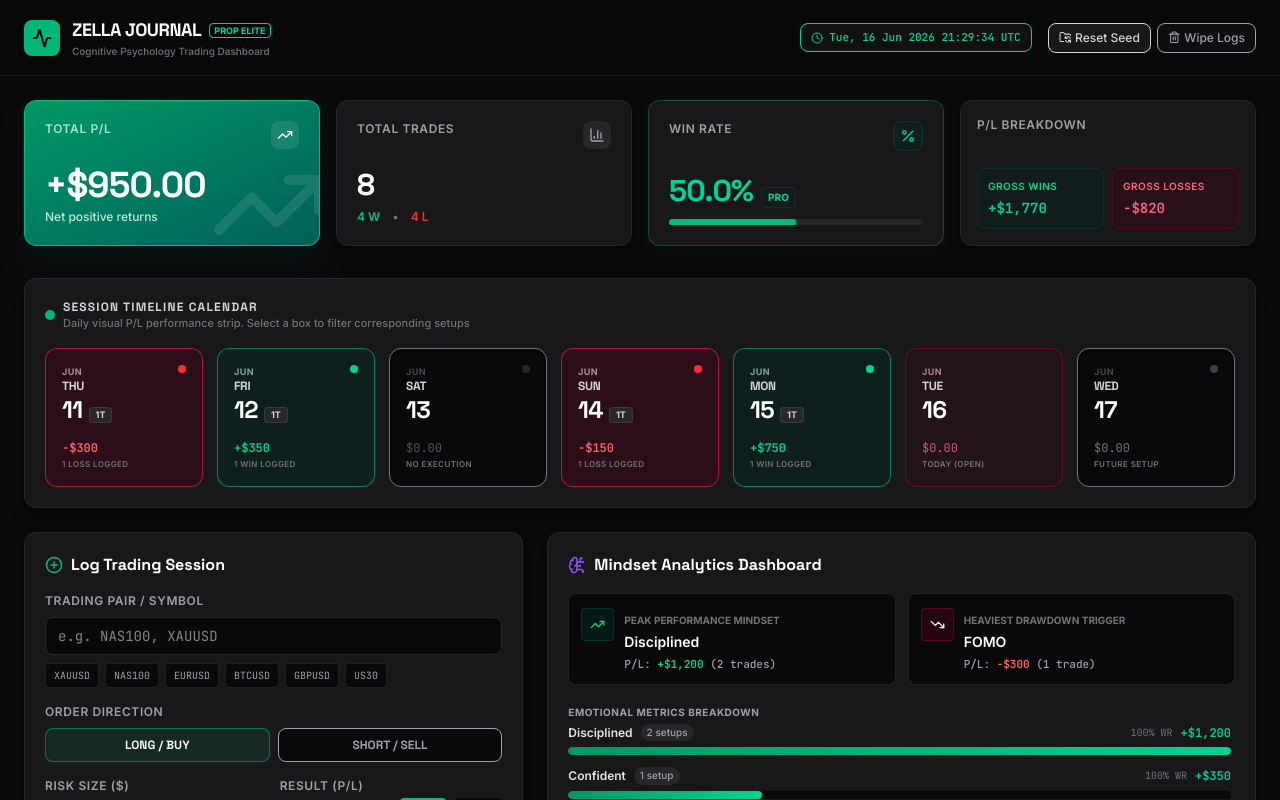
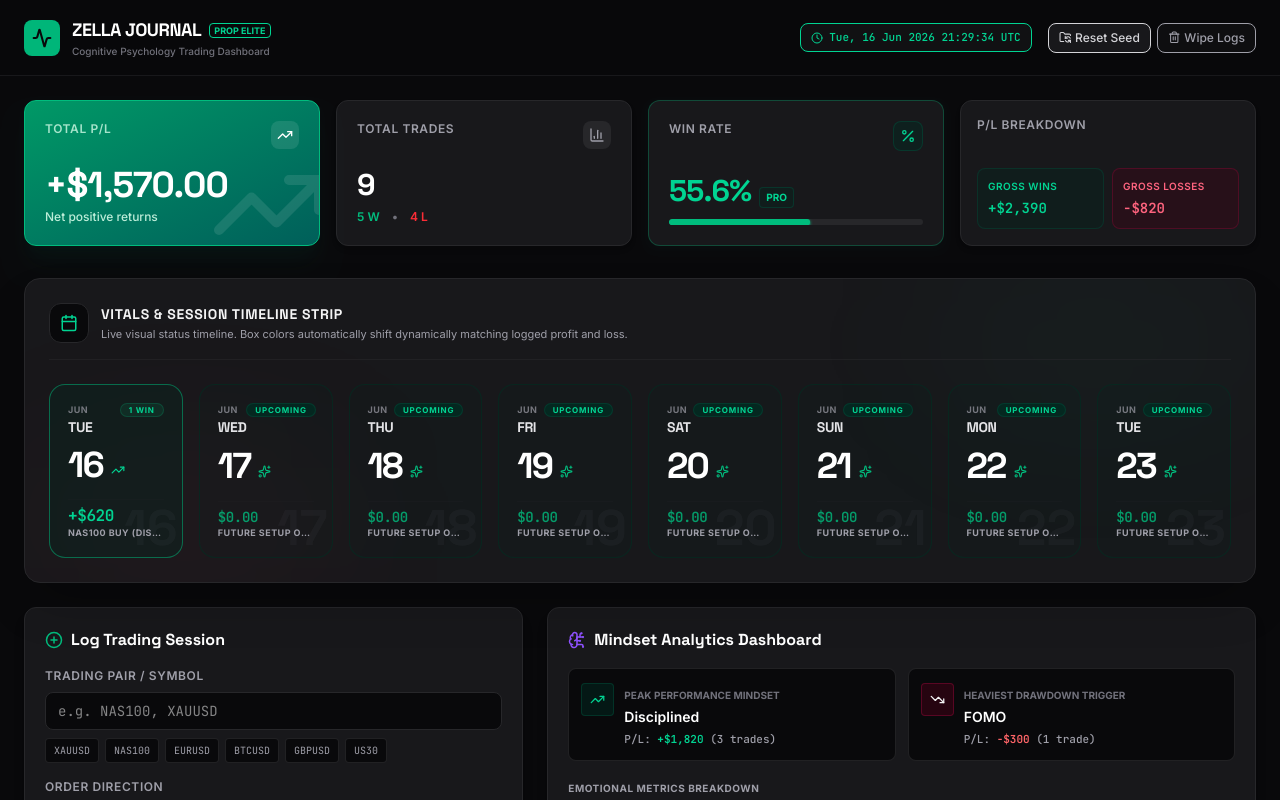
Before and after one commit to Victorio123/Ayoola-s-trading-journal, a React (Vite) app: page / in a window 1280 px wide. Shown: the top 800 px of the page. Built offline with nearby package versions, Linux system fonts and the light colour scheme.

Commit message:
refactor: standardize UI styles and update demo data
- Standardize color palettes for trade states and emotions.
- Update demo data logic and date range for better UX.
- Adjust project metadata and environment variables.

```diff
--- a/metadata.json
+++ b/metadata.json
@@ -1,6 +1,6 @@
 {
-  "name": "Trading Journal",
-  "description": "A high-performance TradeZella-style trading journal with dashboard analytics and psychological emotional tracking.",
+  "name": "trading-journal",
+  "description": "Trading journal dashboard with psychological emotion tracking.",
   "requestFramePermissions": [],
   "majorCapabilities": ["MAJOR_CAPABILITY_SERVER_SIDE_GEMINI_API"]
 }
--- a/src/App.tsx
+++ b/src/App.tsx
@@ -22,6 +22,7 @@ import TradesTable from './components/TradesTable';
 
 // Premium high-fidelity seed data
 const DEMO_TRADES: Omit<Trade, 'id'>[] = [
+  { pair: 'NAS100', type: 'BUY', risk: 250, pl: 620, emotion: 'Disciplined', date: '2026-06-16', notes: 'High volume morning breakout of Asia Session High. Perfect execution and patience.' },
   { pair: 'NAS100', type: 'BUY', risk: 200, pl: 750, emotion: 'Disciplined', date: '2026-06-15', notes: 'Clean breakout of overnight consolidation. Took partials.' },
   { pair: 'XAUUSD', type: 'SELL', risk: 150, pl: -150, emotion: 'Calm', date: '2026-06-14', notes: 'Standard breakdown test, stopped out on aggressive pullback.' },
   { pair: 'EURUSD', type: 'BUY', risk: 100, pl: 350, emotion: 'Confident', date: '2026-06-12', notes: 'Daily trend alignment. Highly technical entry.' },
@@ -44,7 +45,23 @@ export default function App() {
     const saved = localStorage.getItem('tradezella_journal_trades');
     if (saved) {
       try {
-        setTrades(JSON.parse(saved));
+        let loadedTrades = JSON.parse(saved);
+        // Ensure today (2026-06-16) contains the exact beautiful trade if not already here
+        const hasTodayTrade = loadedTrades.some((t: Trade) => t.date === '2026-06-16');
+        if (!hasTodayTrade) {
+          const todaySeed: Trade = {
+            id: 'today-auto-seed-16',
+            pair: 'NAS100',
+            type: 'BUY',
+            risk: 250,
+            pl: 620,
+            emotion: 'Disciplined',
+            date: '2026-06-16',
+            notes: 'High volume morning breakout of Asia Session High. Perfect execution and patience.'
+          };
+          loadedTrades = [todaySeed, ...loadedTrades];
+        }
+        setTrades(loadedTrades);
       } catch (err) {
         console.error('Failed reading trades from local storage:', err);
       }
--- a/src/components/DateStrip.tsx
+++ b/src/components/DateStrip.tsx
@@ -1,4 +1,4 @@
-import { Calendar as CalendarIcon, Check, FilterX, HelpCircle, AlertCircle } from 'lucide-react';
+import { Calendar as CalendarIcon, Check, FilterX, HelpCircle, AlertCircle, Sparkles, TrendingUp, TrendingDown, Ban } from 'lucide-react';
 import { Trade } from '../types';
 
 interface DateStripProps {
@@ -8,15 +8,14 @@ interface DateStripProps {
 }
 
 export default function DateStrip({ selectedDateFilter, onSelectDateFilter, trades }: DateStripProps) {
-  // Current local time anchor: 2026-06-16.
+  // Current local time anchor: June 16, 2026.
   const todayObj = new Date(2026, 5, 16); // June is index 5
   const dayLabels = ['Sun', 'Mon', 'Tue', 'Wed', 'Thu', 'Fri', 'Sat'];
-  const monthLabels = ['Jan', 'Feb', 'Mar', 'Apr', 'May', 'Jun', 'Jul', 'Aug', 'Sep', 'Oct', 'Nov', 'Dec'];
+  const monthLabels = ['Jun', 'Jul', 'Aug', 'Sep', 'Oct', 'Nov', 'Dec', 'Jan', 'Feb', 'Mar', 'Apr', 'May'];
 
-  // Generate 7 days: 5 past days (-5 to -1), Today (0), and 1 future day (+1)
-  // This covers active demo historical entries perfectly so the user instantly sees live data
-  const daysData = Array.from({ length: 7 }, (_, i) => {
-    const offset = i - 5; // offset starts at -5 and ends at +1
+  // Generate 8 days starting from TODAY (offset 0) to next 7 days (offsets +1 to +7)
+  const daysData = Array.from({ length: 8 }, (_, i) => {
+    const offset = i; // offset starts at 0 (Today) and ends at +7
     const d = new Date(todayObj);
     d.setDate(todayObj.getDate() + offset);
 
@@ -27,38 +26,37 @@ export default function DateStrip({ selectedDateFilter, onSelectDateFilter, trad
 
     const dayName = dayLabels[d.getDay()];
     const dateDay = d.getDate();
-    const monthName = monthLabels[d.getMonth()];
-
-    // Type description
-    let type: 'past' | 'today' | 'future' = 'future';
-    if (offset < 0) {
-      type = 'past';
-    } else if (offset === 0) {
-      type = 'today';
-    }
+    // Month is indexed relative to the actual generated month
+    const monthName = monthLabels[d.getMonth() === 5 ? 0 : d.getMonth() - 5] || 'Jun';
 
     return {
       dateString,
       dayName,
       dateDay,
       monthName,
-      type,
+      isToday: offset === 0,
+      isFuture: offset > 0,
     };
   });
 
   return (
-    <div id="trading-date-strip" className="bg-zinc-900 border border-zinc-800 rounded-xl p-5 shadow-xl">
+    <div id="trading-date-strip" className="bg-zinc-900 border border-zinc-800 rounded-2xl p-6 shadow-2xl relative overflow-hidden">
+      {/* Decorative backdrop light effect */}
+      <div className="absolute top-0 right-0 w-80 h-32 bg-emerald-500/5 blur-[80px] pointer-events-none rounded-full" />
+      <div className="absolute bottom-0 left-0 w-80 h-32 bg-rose-500/5 blur-[80px] pointer-events-none rounded-full" />
 
       {/* Header of DateStrip */}
-      <div className="flex flex-col sm:flex-row sm:items-center justify-between gap-3 mb-4">
-        <div className="flex items-center gap-2">
-          <div className="w-2.5 h-2.5 rounded-full bg-emerald-500 animate-pulse" />
+      <div className="flex flex-col sm:flex-row sm:items-center justify-between gap-4 mb-6 relative z-10 border-b border-zinc-800/60 pb-4">
+        <div className="flex items-center gap-3">
+          <div className="p-2.5 rounded-xl bg-zinc-950 border border-zinc-800 text-emerald-400">
+            <CalendarIcon size={18} />
+          </div>
           <div>
-            <h3 className="text-xs uppercase font-black font-display tracking-widest text-zinc-300">
-              Session Timeline Calendar
+            <h3 className="text-sm font-black uppercase tracking-wider text-zinc-100 font-display">
+              Vitals &amp; Session Timeline Strip
             </h3>
-            <p className="text-[11px] text-zinc-500 font-medium">
-              Daily visual P/L performance strip. Select a box to filter corresponding setups
+            <p className="text-[11px] text-zinc-400 mt-0.5">
+              Live visual status timeline. Box colors automatically shift dynamically matching logged profit and loss.
             </p>
           </div>
         </div>
@@ -66,20 +64,20 @@ export default function DateStrip({ selectedDateFilter, onSelectDateFilter, trad
         {selectedDateFilter && (
           <button
             onClick={() => onSelectDateFilter(null)}
-            className="text-[10px] font-bold text-rose-400 bg-rose-950/30 hover:bg-rose-900/30 px-3 py-1.5 rounded-lg border border-rose-900/40 flex items-center gap-1.5 transition-all cursor-pointer self-start sm:self-auto"
+            className="text-xs font-bold text-rose-450 text-rose-400 bg-rose-950/40 hover:bg-rose-900/40 px-4 py-2 rounded-xl border border-rose-900/60 flex items-center gap-2 transition-all cursor-pointer shadow-lg shadow-rose-950/20 hover:scale-[1.02]"
           >
-            <FilterX size={11} />
-            <span>Show All Dates ({trades.length})</span>
+            <FilterX size={13} />
+            <span>Show All Executions ({trades.length})</span>
           </button>
         )}
       </div>
 
-      {/* Grid containing large boxes */}
-      <div className="grid grid-cols-2 sm:grid-cols-4 md:grid-cols-7 gap-3.5" id="large-date-boxes">
+      {/* Grid containing jumbo size date boxes */}
+      <div className="grid grid-cols-2 sm:grid-cols-4 lg:grid-cols-8 gap-4 relative z-10" id="large-date-boxes">
         {daysData.map((day) => {
           const isSelected = selectedDateFilter === day.dateString;
 
-          // Calculate trades & P/L on this day
+          // Fetch trades for this day
           const dayTrades = trades.filter(t => t.date === day.dateString);
           const tradeCount = dayTrades.length;
           const totalPL = dayTrades.reduce((sum, t) => sum + t.pl, 0);
@@ -92,71 +90,82 @@ export default function DateStrip({ selectedDateFilter, onSelectDateFilter, trad
             return `${prefix}$${Math.abs(val).toLocaleString('en-US', { maximumFractionDigits: 0 })}`;
           };
 
-          // Determination of styles (Color align with profit/loss)
+          // Determination of styles (Color align with profit/loss, or fallback today-red / future-green)
           let cardBgStyle = '';
-          let borderStyle = 'border-zinc-800/80';
-          let plTextStyle = 'text-zinc-500';
-          let statusPrompt = 'No Trades';
-          let statusDotStyle = 'bg-zinc-800';
+          let borderStyle = '';
+          let plTextStyle = '';
+          let statusPrompt = '';
+          let statusBadgeText = '';
+          let statusBadgeClass = '';
+          let iconComponent = null;
 
           if (hasTrades) {
+            // Live execution found on this day - color align with profit / loss!
             if (totalPL > 0) {
-              // Profitable Day (GREEN alignment)
+              // Profitable Day (GREEN)
               cardBgStyle = isSelected
-                ? 'bg-emerald-500 text-zinc-950 shadow-lg shadow-emerald-950/40'
-                : 'bg-emerald-950/40 hover:bg-emerald-950/65 text-emerald-100';
-              borderStyle = isSelected ? 'border-zinc-100' : 'border-emerald-500/60';
-              plTextStyle = isSelected ? 'text-zinc-950 font-black' : 'text-emerald-400 font-bold';
-              statusPrompt = `${tradeCount} Win${tradeCount > 1 ? 's' : ''} logged`;
-              statusDotStyle = 'bg-emerald-405 bg-emerald-400';
+                ? 'bg-gradient-to-br from-emerald-500 to-emerald-600 text-zinc-950 shadow-lg shadow-emerald-500/20'
+                : 'bg-emerald-950/30 hover:bg-emerald-950/50 text-emerald-100';
+              borderStyle = isSelected ? 'border-zinc-100 ring-2 ring-emerald-400' : 'border-emerald-500/50 hover:border-emerald-400';
+              plTextStyle = isSelected ? 'text-zinc-950 font-black text-lg' : 'text-emerald-400 font-extrabold text-base';
+
+              // Find first trade info for prompt details
+              const mainTrade = dayTrades[0];
+              statusPrompt = `${mainTrade.pair} ${mainTrade.type} (${mainTrade.emotion})`;
+              statusBadgeText = `${tradeCount} Win${tradeCount > 1 ? 's' : ''}`;
+              statusBadgeClass = isSelected ? 'bg-zinc-950 text-emerald-400' : 'bg-emerald-500/10 text-emerald-400 border border-emerald-500/20';
+              iconComponent = <TrendingUp size={14} className={isSelected ? 'text-zinc-950' : 'text-emerald-400'} />;
             } else if (totalPL < 0) {
-              // Losing Day (RED alignment)
+              // Losing Day (RED)
               cardBgStyle = isSelected
-                ? 'bg-rose-500 text-zinc-950 shadow-lg shadow-rose-950/40'
-                : 'bg-rose-950/40 hover:bg-rose-950/65 text-rose-100';
-              borderStyle = isSelected ? 'border-zinc-100' : 'border-rose-500/60';
-              plTextStyle = isSelected ? 'text-zinc-950 font-black' : 'text-red-400 font-bold';
-              statusPrompt = `${tradeCount} Loss${tradeCount > 1 ? 'es' : ''} logged`;
-              statusDotStyle = 'bg-red-405 bg-red-500';
+                ? 'bg-gradient-to-br from-rose-500 to-rose-600 text-zinc-950 shadow-lg shadow-rose-500/20'
+                : 'bg-rose-950/30 hover:bg-rose-950/50 text-rose-100';
+              borderStyle = isSelected ? 'border-zinc-100 ring-2 ring-rose-400' : 'border-rose-500/50 hover:border-rose-400';
+              plTextStyle = isSelected ? 'text-zinc-950 font-black text-lg' : 'text-rose-400 font-extrabold text-base';
+
+              const mainTrade = dayTrades[0];
+              statusPrompt = `${mainTrade.pair} ${mainTrade.type} (${mainTrade.emotion})`;
+              statusBadgeText = `${tradeCount} Loss${tradeCount > 1 ? 'es' : ''}`;
+              statusBadgeClass = isSelected ? 'bg-zinc-950 text-rose-400' : 'bg-rose-500/10 text-rose-400 border border-rose-500/20';
+              iconComponent = <TrendingDown size={14} className={isSelected ? 'text-zinc-950' : 'text-rose-400'} />;
             } else {
-              // Breakeven Day (NEUTRAL gray alignment)
+              // Breakeven Day (Neutral gray/yellow alignment)
               cardBgStyle = isSelected
-                ? 'bg-zinc-600 text-zinc-950 text-white'
-                : 'bg-zinc-800/60 hover:bg-zinc-800 text-zinc-350';
-              borderStyle = isSelected ? 'border-zinc-150' : 'border-zinc-700';
-              plTextStyle = isSelected ? 'text-zinc-950 font-black' : 'text-zinc-400 font-bold';
-              statusPrompt = 'Breakeven';
-              statusDotStyle = 'bg-zinc-400';
+                ? 'bg-gradient-to-br from-zinc-500 to-zinc-600 text-zinc-950 shadow-lg shadow-zinc-500/20'
+                : 'bg-zinc-800/40 hover:bg-zinc-850 text-zinc-300';
+              borderStyle = isSelected ? 'border-zinc-100 ring-2 ring-zinc-400' : 'border-zinc-700 hover:border-zinc-600';
+              plTextStyle = isSelected ? 'text-zinc-950 font-black text-lg' : 'text-zinc-400 font-extrabold text-base';
+
+              statusPrompt = 'Breakeven Executed';
+              statusBadgeText = 'Neutral';
+              statusBadgeClass = isSelected ? 'bg-zinc-950 text-zinc-400' : 'bg-zinc-800 text-zinc-400';
+              iconComponent = <HelpCircle size={14} className={isSelected ? 'text-zinc-950' : 'text-zinc-450 text-zinc-400'} />;
             }
           } else {
-            // Under default guidelines with NO trades:
-            // TODAY = RED background
-            // FUTURE = GREEN background
-            // PAST = dark grey
-            if (day.type === 'today') {
+            // NO trades logged on this day yet - fall back to the color specification:
+            // "today as red and next 7 days as green"
+            if (day.isToday) {
+              // Today without trades is styled as RED
               cardBgStyle = isSelected
-                ? 'bg-rose-500 text-white shadow-md shadow-rose-950/40'
-                : 'bg-rose-950/20 hover:bg-rose-950/40 text-rose-200';
-              borderStyle = isSelected ? 'border-white' : 'border-rose-900/65';
-              plTextStyle = isSelected ? 'text-white' : 'text-rose-400/80';
-              statusPrompt = 'TODAY (Open)';
-              statusDotStyle = 'bg-rose-500 animate-ping';
-            } else if (day.type === 'future') {
+                ? 'bg-gradient-to-br from-rose-500 to-rose-600 text-white shadow-xl shadow-rose-950/40'
+                : 'bg-rose-950/20 hover:bg-rose-950/30 text-rose-200';
+              borderStyle = isSelected ? 'border-white ring-2 ring-rose-400' : 'border-rose-900/60 hover:border-rose-850';
+              plTextStyle = isSelected ? 'text-white font-black text-lg' : 'text-rose-400 font-extrabold text-base';
+              statusPrompt = 'No Trades Logged Yet';
+              statusBadgeText = 'TODAY';
+              statusBadgeClass = 'bg-rose-500 text-white animate-pulse';
+              iconComponent = <Ban size={13} className="text-rose-400 animate-spin" style={{ animationDuration: '3s' }} />;
+            } else {
+              // Future/Next 7 days without trades are styled as GREEN (upcoming setups allowed)
               cardBgStyle = isSelected
-                ? 'bg-emerald-500 text-zinc-950 shadow-md'
-                : 'bg-zinc-950 hover:bg-zinc-900 text-zinc-550 text-zinc-500';
-              borderStyle = isSelected ? 'border-zinc-200' : 'border-zinc-850';
-              plTextStyle = isSelected ? 'text-zinc-950' : 'text-zinc-500';
-              statusPrompt = 'Future Setup';
-              statusDotStyle = 'bg-zinc-700';
-            } else {
-              cardBgStyle = isSelected
-                ? 'bg-zinc-750 text-white'
-                : 'bg-zinc-950 hover:bg-zinc-900 text-zinc-500';
-              borderStyle = isSelected ? 'border-zinc-300' : 'border-zinc-850';
-              plTextStyle = 'text-zinc-600';
-              statusPrompt = 'No Execution';
-              statusDotStyle = 'bg-zinc-800';
+                ? 'bg-gradient-to-br from-emerald-500 to-emerald-600 text-zinc-950 shadow-lg shadow-emerald-500/20'
+                : 'bg-emerald-950/10 hover:bg-emerald-950/20 text-emerald-200/80';
+              borderStyle = isSelected ? 'border-white ring-2 ring-emerald-400' : 'border-emerald-950/60 hover:border-emerald-900/60';
+              plTextStyle = isSelected ? 'text-zinc-950 font-black text-lg' : 'text-emerald-500/80 font-bold text-sm';
+              statusPrompt = 'Future Setup Open';
+              statusBadgeText = 'UPCOMING';
+              statusBadgeClass = 'bg-emerald-950/80 text-emerald-400 border border-emerald-900/50';
+              iconComponent = <Sparkles size={13} className="text-emerald-550 text-emerald-500" />;
             }
           }
 
@@ -165,51 +174,57 @@ export default function DateStrip({ selectedDateFilter, onSelectDateFilter, trad
               key={day.dateString}
               id={`date-strip-box-${day.dateString}`}
               onClick={() => onSelectDateFilter(isSelected ? null : day.dateString)}
-              className={`flex flex-col justify-between p-4 rounded-xl border text-left transition-all duration-300 cursor-pointer min-h-[110px] ${cardBgStyle} ${borderStyle} ${
-                isSelected ? 'ring-2 ring-zinc-305 ring-white scale-102 shadow-2xl relative z-10' : 'hover:scale-[1.01]'
+              className={`flex flex-col justify-between p-4.5 rounded-2xl border text-left transition-all duration-300 cursor-pointer min-h-[145px] hover:min-h-[145px] relative overflow-hidden ${cardBgStyle} ${borderStyle} ${
+                isSelected ? 'scale-[1.03] shadow-xl z-20' : 'hover:scale-[1.01]'
               }`}
             >
-              {/* Top part: Month and Day info */}
-              <div className="flex justify-between items-start w-full">
+              {/* Box Header (Month, Day name, and Status Badge) */}
+              <div className="flex justify-between items-start w-full relative z-10">
                 <div className="flex flex-col">
-                  <span className={`text-[9px] uppercase font-bold tracking-wider opacity-60 ${isSelected ? 'text-zinc-950' : ''}`}>
+                  <span className={`text-[9px] uppercase font-bold tracking-wider opacity-70 ${isSelected ? 'text-zinc-950' : 'text-zinc-400'}`}>
                     {day.monthName}
                   </span>
-                  <span className={`text-xs font-black font-display uppercase tracking-tight ${isSelected ? 'text-zinc-950' : 'text-zinc-300'}`}>
+                  <span className={`text-sm font-black font-display uppercase tracking-tight ${isSelected ? 'text-zinc-950' : 'text-zinc-200'}`}>
                     {day.dayName}
                   </span>
                 </div>
 
-                {/* Visual state bullet */}
-                <span className={`w-2 h-2 rounded-full ${statusDotStyle}`} />
+                {/* Badge outlining status */}
+                <span className={`text-[8px] font-black tracking-widest px-2 py-0.5 rounded-full uppercase leading-none ${statusBadgeClass}`}>
+                  {statusBadgeText}
+                </span>
               </div>
 
-              {/* Middle: Big Date Number */}
-              <div className="my-1 flex items-baseline gap-1.5">
-                <span className={`text-2xl font-black font-display tracking-tight leading-none ${isSelected ? 'text-zinc-950' : 'text-white'}`}>
+              {/* Box Body: Big Day Number */}
+              <div className="my-2.5 flex items-baseline gap-2 relative z-10">
+                <span className={`text-4xl font-extrabold font-display tracking-tighter leading-none ${isSelected ? 'text-zinc-950' : 'text-white'}`}>
                   {day.dateDay}
                 </span>
 
-                {/* Micro trade counter */}
-                {tradeCount > 0 && (
-                  <span className={`text-[9px] px-1.5 py-0.2 rounded font-extrabold ${
-                    isSelected ? 'bg-zinc-950 text-white' : 'bg-zinc-800 text-zinc-300 border border-zinc-700/80'
-                  }`}>
-                    {tradeCount}T
-                  </span>
-                )}
+                {/* Micro counter/icon */}
+                <div className="flex items-center">
+                  {iconComponent}
+                </div>
               </div>
 
-              {/* Bottom: Net P/L Amount & Emotion Guidance Prompt */}
-              <div className="w-full mt-1.5 pt-1.5 border-t border-zinc-800/20">
-                <span className={`text-xs font-mono block ${plTextStyle}`}>
-                  {hasTrades ? formatAmount(totalPL) : '$0.00'}
-                </span>
-                <span className={`text-[8px] font-semibold uppercase tracking-wider block mt-0.5 truncate max-w-full ${
-                  isSelected ? 'text-zinc-950 opacity-80' : 'text-zinc-500'
+              {/* Box Footer: Profit & Loss and Emotional prompt alignment */}
+              <div className="w-full mt-1.5 pt-2 border-t border-zinc-800/20 relative z-10 flex flex-col gap-0.5">
+                <div className="flex items-center justify-between">
+                  <span className={`font-mono tracking-tight leading-none ${plTextStyle}`}>
+                    {hasTrades ? formatAmount(totalPL) : '$0.00'}
+                  </span>
+                </div>
+
+                <span className={`text-[9px] font-bold uppercase tracking-wider block truncate max-w-full ${
+                  isSelected ? 'text-zinc-950 opacity-90' : 'text-zinc-400'
                 }`}>
                   {statusPrompt}
                 </span>
+              </div>
+
+              {/* Subtle design grid pattern inside individual box */}
+              <div className="absolute right-1 bottom-1 opacity-5 pointer-events-none text-zinc-400 select-none text-[50px] font-black font-display leading-none">
+                {day.dateDay}
               </div>
             </button>
           );
--- a/src/components/TradeForm.tsx
+++ b/src/components/TradeForm.tsx
@@ -146,8 +146,8 @@ export default function TradeForm({ onAddTrade }: TradeFormProps) {
               type="button"
               className={`py-2 rounded-lg text-xs font-bold font-display transition-all border ${
                 direction === 'BUY'
-                  ? 'bg-emerald-500/10 text-emerald-450 border-emerald-500/50 shadow-sm shadow-emerald-900/10'
-                  : 'bg-zinc-950 text-zinc-400 border-zinc-850 hover:bg-zinc-800'
+                  ? 'bg-emerald-500/10 text-emerald-400 border-emerald-500/50 shadow-sm shadow-emerald-900/10'
+                  : 'bg-zinc-950 text-zinc-400 border-zinc-800 hover:bg-zinc-800'
               }`}
               onClick={() => setDirection('BUY')}
             >
@@ -157,8 +157,8 @@ export default function TradeForm({ onAddTrade }: TradeFormProps) {
               type="button"
               className={`py-2 rounded-lg text-xs font-bold font-display transition-all border ${
                 direction === 'SELL'
-                  ? 'bg-rose-500/10 text-rose-450 border-rose-500/50 shadow-sm shadow-rose-900/10'
-                  : 'bg-zinc-950 text-zinc-400 border-zinc-850 hover:bg-zinc-800'
+                  ? 'bg-rose-500/10 text-rose-400 border-rose-500/50 shadow-sm shadow-rose-900/10'
+                  : 'bg-zinc-950 text-zinc-400 border-zinc-800 hover:bg-zinc-800'
               }`}
               onClick={() => setDirection('SELL')}
             >
@@ -208,7 +208,7 @@ export default function TradeForm({ onAddTrade }: TradeFormProps) {
                 type="button"
                 className={`text-[9px] font-bold px-1.5 py-0.5 rounded transition-all ${
                   plType === 'LOSS'
-                    ? 'bg-rose-505 bg-rose-500 text-zinc-950 shadow-sm'
+                    ? 'bg-rose-500 text-zinc-950 shadow-sm'
                     : 'text-zinc-500 bg-zinc-950'
                 }`}
                 onClick={() => setPlType('LOSS')}
@@ -217,7 +217,7 @@ export default function TradeForm({ onAddTrade }: TradeFormProps) {
               </button>
             </div>
             <div className="relative">
-              <span className="absolute left-3 top-2.5 text-zinc-505 font-mono text-xs text-zinc-550">
+              <span className="absolute left-3 top-2.5 text-zinc-500 font-mono text-xs">
                 {plType === 'WIN' ? '+' : '-'}$
               </span>
               <input
--- a/src/components/TradesTable.tsx
+++ b/src/components/TradesTable.tsx
@@ -9,13 +9,13 @@ interface TradesTableProps {
 }
 
 const EMOTION_COLORS: Record<string, string> = {
-  Disciplined: 'bg-emerald-950/40 text-emerald-405 border-emerald-900/50',
+  Disciplined: 'bg-emerald-950/40 text-emerald-400 border-emerald-900/50',
   Calm: 'bg-teal-950/40 text-teal-400 border-teal-900/40',
   Confident: 'bg-indigo-950/40 text-indigo-400 border-indigo-900/40',
   Fearful: 'bg-amber-950/40 text-amber-500 border-amber-900/40',
-  Greedy: 'bg-rose-950/40 text-rose-450 border-rose-900/50',
+  Greedy: 'bg-rose-950/40 text-rose-400 border-rose-900/50',
   Revenge: 'bg-purple-950/40 text-purple-400 border-purple-900/50',
-  FOMO: 'bg-sky-950/40 text-sky-400 border-sky-905/40',
+  FOMO: 'bg-sky-950/40 text-sky-400 border-sky-900/40',
   Impatient: 'bg-slate-900/60 text-slate-400 border-slate-800/80',
 };
 
```
Also changed, not shown: 1 other file (tests, documents, lock files or other folders).
